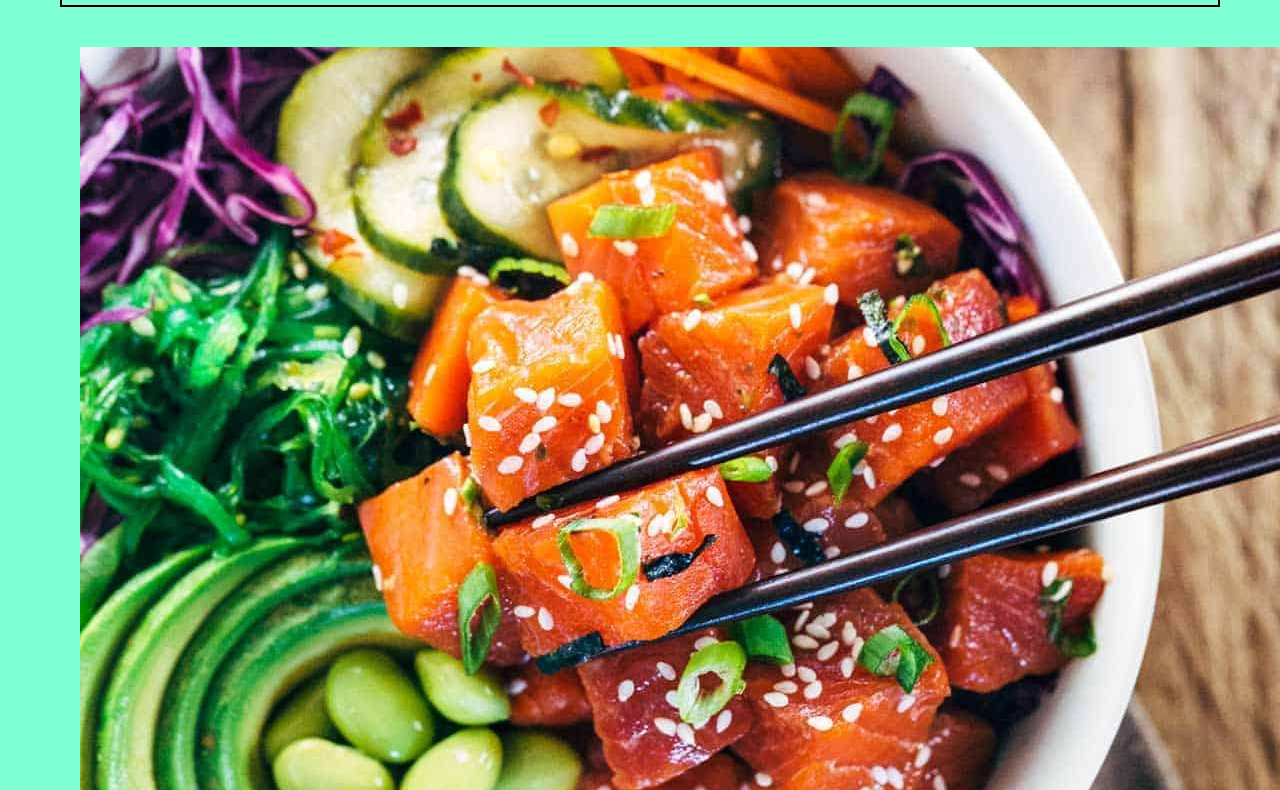
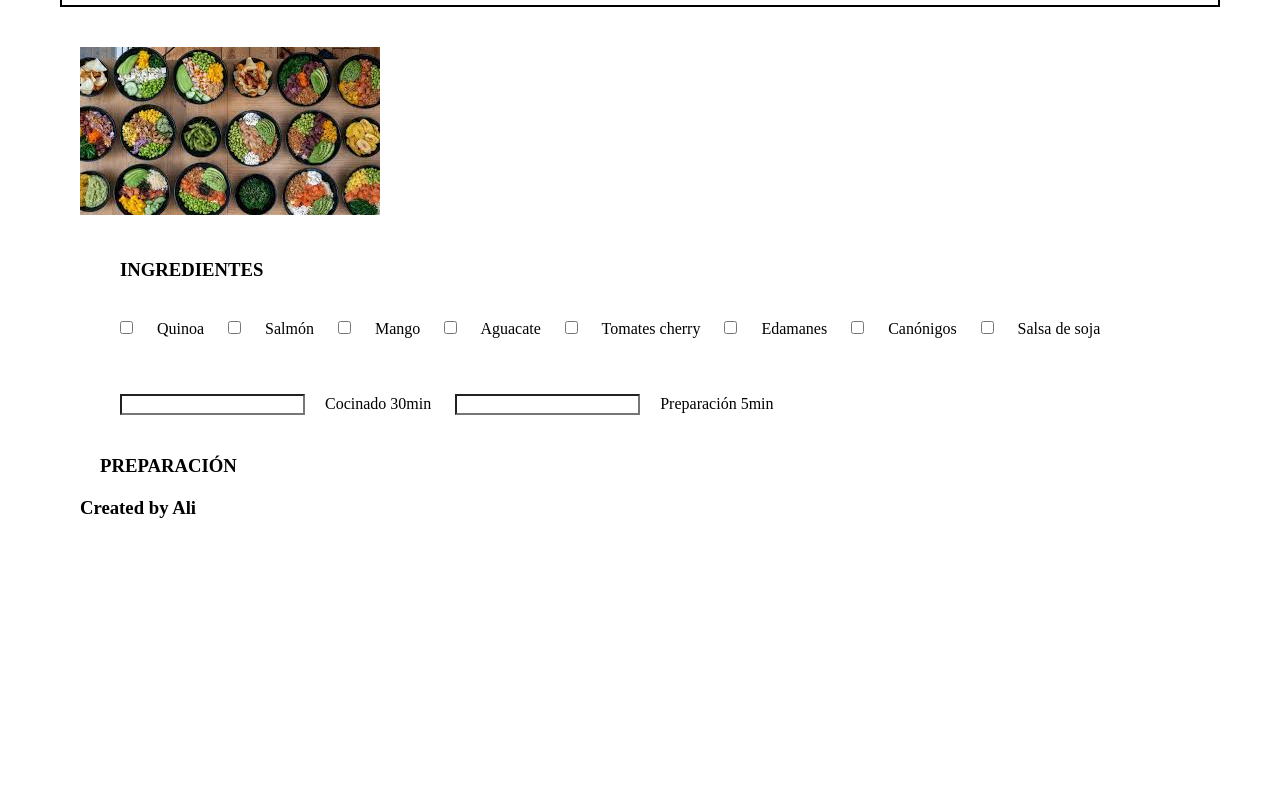
Before and after one commit to alcfdez/EJ-MyFavoriteFoodApp, a website: page public/index.html in a window 1280 px wide. Shown: the part 114-904 px from the top of the page. After the commit the page ends 800 px from the top, so only its background shows below. Drawn offline with Linux system fonts and the light colour scheme.

Commit message:
init y correccion packagejson watch

```diff
--- a/package.json
+++ b/package.json
@@ -5,7 +5,7 @@
   "main": "index.js",
     "scripts": {
     "test": "echo \"Error: no test specified\" && exit 1",
-    "scss": "npx sass --watch src/sass/styles.scss:public/css/styles.css"
+    "sass-watch": "npx sass --watch src/sass/styles.scss:public/css/styles.css"
   },
   "repository": {
     "type": "git",
--- a/public/index.html
+++ b/public/index.html
@@ -15,7 +15,7 @@
    </div>
 
    <div class="banner">
-        <img src="./assets/img/poke.jpg" alt="Foto poke bowl">
+        <img src="./assets/img/poke bowls.jpg" alt="Foto poke bowl"></img>
 
    </div>
 
@@ -23,7 +23,10 @@
 
 <main>
 
+    <div class="container">
+
     <div class=" caja-ingredientes">
+        <h3>INGREDIENTES</h3>
         <input type="checkbox"> Quinoa
         <input type="checkbox"> Salmón
         <input type="checkbox"> Mango
@@ -32,7 +35,6 @@
         <input type="checkbox"> Edamanes
         <input type="checkbox"> Canónigos
         <input type="checkbox"> Salsa de soja
-
     </div>
 
     <div class="caja-tiempo">
@@ -40,8 +42,10 @@
         <input>Preparación 5min
     </div>
 
+</div>
+
     <div class="caja-preparacion">
-        <p>hola</p>
+        <h3>PREPARACIÓN</h3>
     </div>
 
 </main>
--- a/src/sass/_header.scss
+++ b/src/sass/_header.scss
@@ -1,23 +1,23 @@
-@import'variables';
+@import 'variables';
 
 *{
-    background-color:aquamarine;
+    background-color:$background;
     margin: 20px;
 }
 
 .caja-titulo {
-    border:$border;
+    text-align:center;
     font-family:$font;
     color:$font-color;
-    text-align:center;
+    border:$border;
 
 }
 
-.baner{
+.banner{
     background-size: cover;
     background-position: center center;
     border-radius: 30px;
-    width: 100px;
-    height: 50px;
+
+
 
 }
--- a/src/sass/_variables.scss
+++ b/src/sass/_variables.scss
@@ -1,3 +1,4 @@
 $border:( 2px solid black );
 $font:( Arial, Helvetica, sans-serif);
 $font-color:(navy);
+$background: white;
--- a/src/sass/styles.scss
+++ b/src/sass/styles.scss
@@ -1,3 +1,2 @@
 @use 'variables';
 @use 'header';
-@use 'main';
```
Also changed, not shown: public/css/styles.css, src/sass/_cajas.scss (renamed from src/sass/_main.scss), 3 other files.
